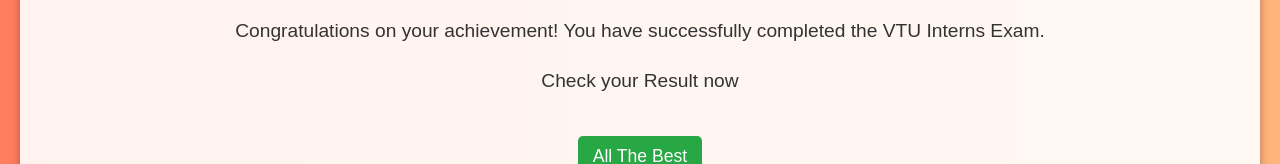
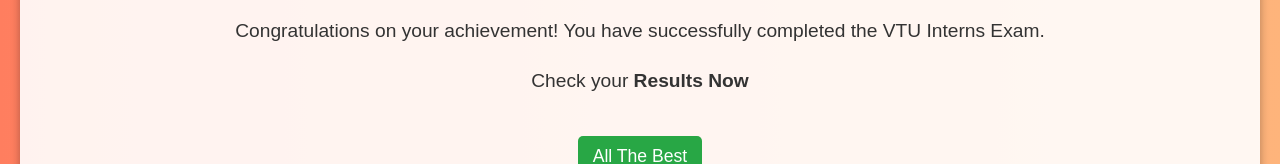
Before and after one commit to shrichai/vtu-login, a plain HTML site: page success.html in a window 1280 px wide. Shown: the part 126-290 px from the top of the page. Drawn offline with Linux system fonts and the light colour scheme.

Commit message:
Update success.html

```diff
--- a/success.html
+++ b/success.html
@@ -52,7 +52,7 @@ r<!DOCTYPE html>
     <div class="success-message">
         <h1>Successfully completed VTU Interns Exam!</h1>
         <p>Congratulations on your achievement! You have successfully completed the VTU Interns Exam.</p>
-        <p>Check your Result now</p>
+        <p>Check your <strong>Results Now</strong></p>
         <a href="https://sites.google.com/view/vtu-student-profile/chaithra-c/profile" class="button">All The Best</a>
     </div>
 
```
